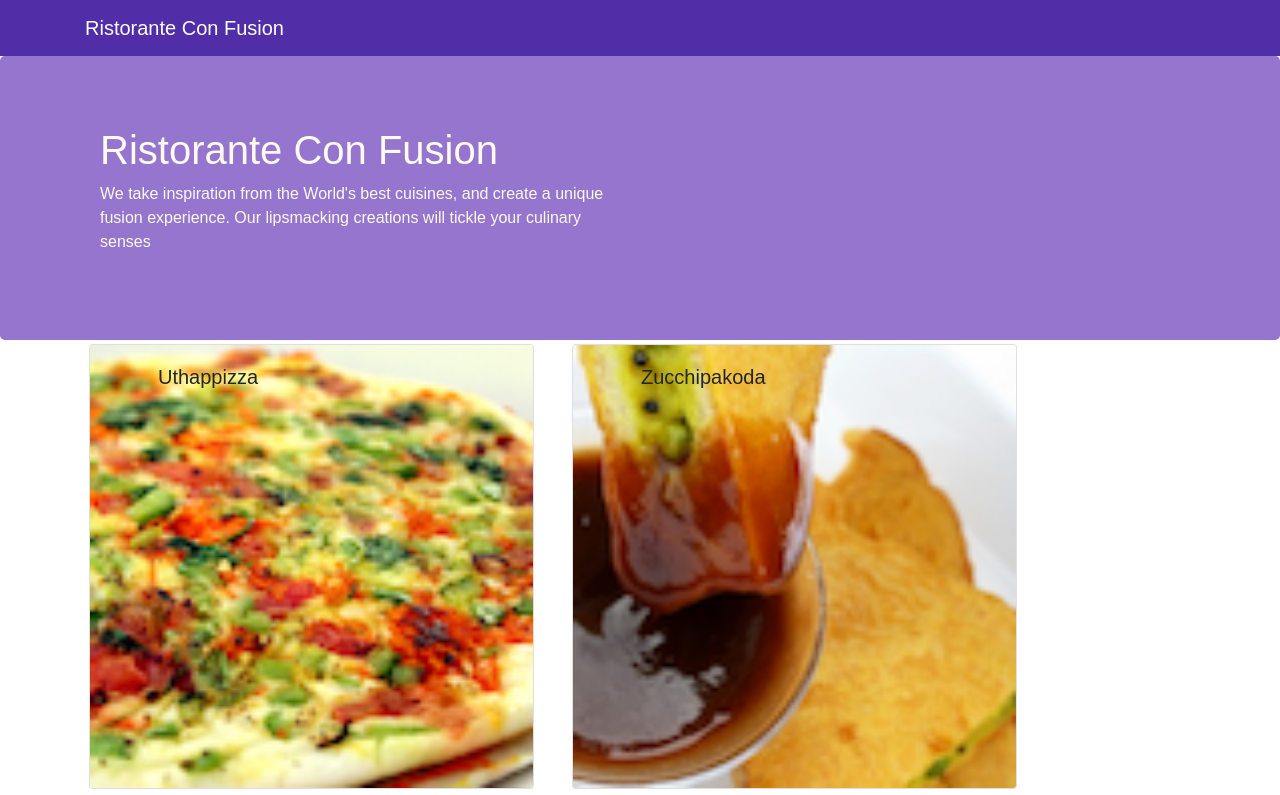
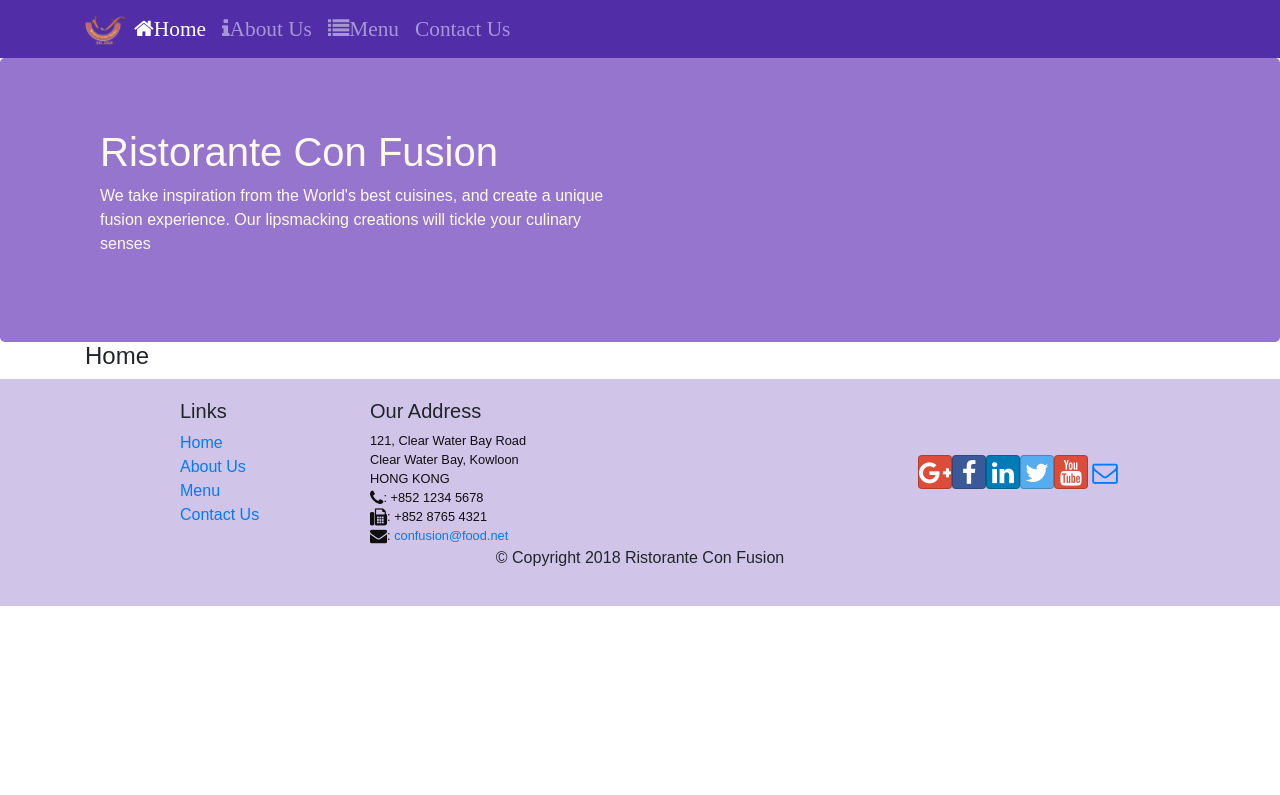
Before and after one commit to polihalm/react-project, a React (Create React App) app: page /home in a window 1280 px wide. Shown: the top 795 px of the page. Built offline with nearby package versions, Linux system fonts and the light colour scheme.

Commit message:
React Router

```diff
--- a/package.json
+++ b/package.json
@@ -9,6 +9,7 @@
     "react": "^16.12.0",
     "react-dom": "^16.12.0",
     "react-popper": "0.9.2",
+    "react-router-dom": "4.2.2",
     "react-scripts": "1.1.5",
     "reactstrap": "5.0.0"
   },
--- a/src/App.js
+++ b/src/App.js
@@ -1,15 +1,19 @@
 import React, { Component } from 'react';
 import Main from './components/MainComponent';
 import './App.css';
+import { BrowserRouter } from 'react-router-dom';
 
 class App extends Component {
 
 
   render() {
     return (
+
+     <BrowserRouter>
       <div>
        <Main/>
       </div>
+     </BrowserRouter>
     );
   }
 }
--- a/src/components/FooterComponent.js
+++ b/src/components/FooterComponent.js
@@ -1,4 +1,5 @@
 import React from 'react';
+import { Link } from 'react-router-dom';
 
 function Footer (props) {
   return (
@@ -8,10 +9,10 @@
                 <div className="col-4 offset-1 col-sm-2">
                     <h5>Links</h5>
                     <ul className="list-unstyled">
-                        <li><a href="#">Home</a></li>
-                        <li><a href="#">About</a></li>
-                        <li><a href="#">Menu</a></li>
-                        <li><a href="contactus.html">Contact</a></li>
+                      <li><Link to='/home'>Home</Link></li>
+                      <li><Link to='/aboutus'>About Us</Link></li>
+                      <li><Link to='/menu'>Menu</Link></li>
+                      <li><Link to='/contactus'>Contact Us</Link></li>
                     </ul>
                 </div>
                 <div className="col-7 col-sm-5">
--- a/src/components/HeaderComponent.js
+++ b/src/components/HeaderComponent.js
@@ -1,13 +1,57 @@
 import React, { Component } from 'react';
-import { Navbar, NavbarBrand, Jumbotron } from 'reactstrap';
+import { Navbar, NavbarBrand, Nav, NavbarToggler, Collapse, NavItem, Jumbotron } from 'reactstrap';
+import { NavLink } from 'react-router-dom';
 
 class Header extends Component {
+
+  constructor(props) {
+    super(props);
+
+    this.state = {
+      isNavOpen: false
+    };
+
+    this.toggleNav = this.toggleNav.bind(this);
+  }
+
+  toggleNav() {
+    this.setState({
+      isNavOpen: !this.state.isNavOpen
+    });
+  }
+
   render () {
     return (
       <React.Fragment>
-        <Navbar dark>
+        <Navbar dark expand="md">
           <div className="container">
-            <NavbarBrand href="/">Ristorante Con Fusion</NavbarBrand>
+           <NavbarToggler onClick={this.toggleNav}/>
+            <NavbarBrand className="mr-auto" href="/"><img src='assets/images/logo.png' height="30" width="41" alt='Ristorante Con Fusion'/>
+            </NavbarBrand>
+             <Collapse  isOpen={this.state.isNavOpen} navbar>
+              <Nav navbar>
+                <NavItem>
+                  <NavLink className="nav-link" to ="/home">
+                    <span className="fa fa-home fa-lg">Home</span>
+                  </NavLink>
+                </NavItem>
+                <NavItem>
+                  <NavLink className="nav-link" to ="/aboutus">
+                    <span className="fa fa-info fa-lg">About Us</span>
+                  </NavLink>
+                </NavItem>
+                <NavItem>
+                  <NavLink className="nav-link" to ="/menu">
+                    <span className="fa fa-list fa-lg">Menu</span>
+                  </NavLink>
+                </NavItem>
+                <NavItem>
+                  <NavLink className="nav-link" to ="/contactus">
+                    <span className="fa fa-adress-card fa-lg">Contact Us</span>
+                  </NavLink>
+                </NavItem>
+              </Nav>
+             </Collapse>
           </div>
         </Navbar>
         <Jumbotron>
--- /dev/null
+++ b/src/components/HomeComponent.js
@@ -0,0 +1,11 @@
+import React from 'react';
+
+function Home(props) {
+  return(
+    <div className="container">
+      <h4>Home</h4>
+    </div>
+  );
+}
+
+export default Home;
--- a/src/components/MainComponent.js
+++ b/src/components/MainComponent.js
@@ -1,9 +1,11 @@
 import React, { Component } from 'react';
+import Home from './HomeComponent';
 import Menu from './MenuComponent';
 import Dishdetail from "./DishdetailComponent";
 import Header from './HeaderComponent';
 import Footer from './FooterComponent';
 import { DISHES } from '../shared/dishes';
+import { Switch, Route, Redirect } from 'react-router-dom';
 
 
 class Main extends Component {
@@ -13,22 +15,27 @@
 
     this.state = {
       dishes: DISHES,
-      selectedDish: null
     };
   }
 
-  onDishSelect(dishId) {
-    this.setState({selectedDish: dishId});
-  }
+
 
   render() {
+
+    const HomePage = () => {
+      return (
+        <Home/>
+      );
+    }
+
     return (
       <div>
         <Header/>
-        <Menu dishes={this.state.dishes}
-         onClick={(dishId) => this.onDishSelect(dishId)}/>
-        <Dishdetail
-         dish={this.state.dishes.filter((dish) => dish.id === this.state.selectedDish)[0]} />
+        <Switch>
+          <Route path="/home" component={HomePage} />
+          <Route exact path="/menu" component={() => <Menu dishes={this.state.dishes} /> } />
+          <Redirect to="/home" />
+        </Switch>
         <Footer/>
       </div>
     );
--- a/src/components/MenuComponent.js
+++ b/src/components/MenuComponent.js
@@ -3,7 +3,7 @@
 
   function RenderMenuItem({ dish, onClick }) {
     return (
-      <Card onClick={() => onClick(dish.id)}>
+      <Card>
         <CardImg width="100%" src={dish.image} alt={dish.name} />
         <CardImgOverlay body className="ml-5">
           <CardTitle>{dish.name}</CardTitle>
```
Also changed, not shown: 1 other file (tests, documents, lock files or other folders).
